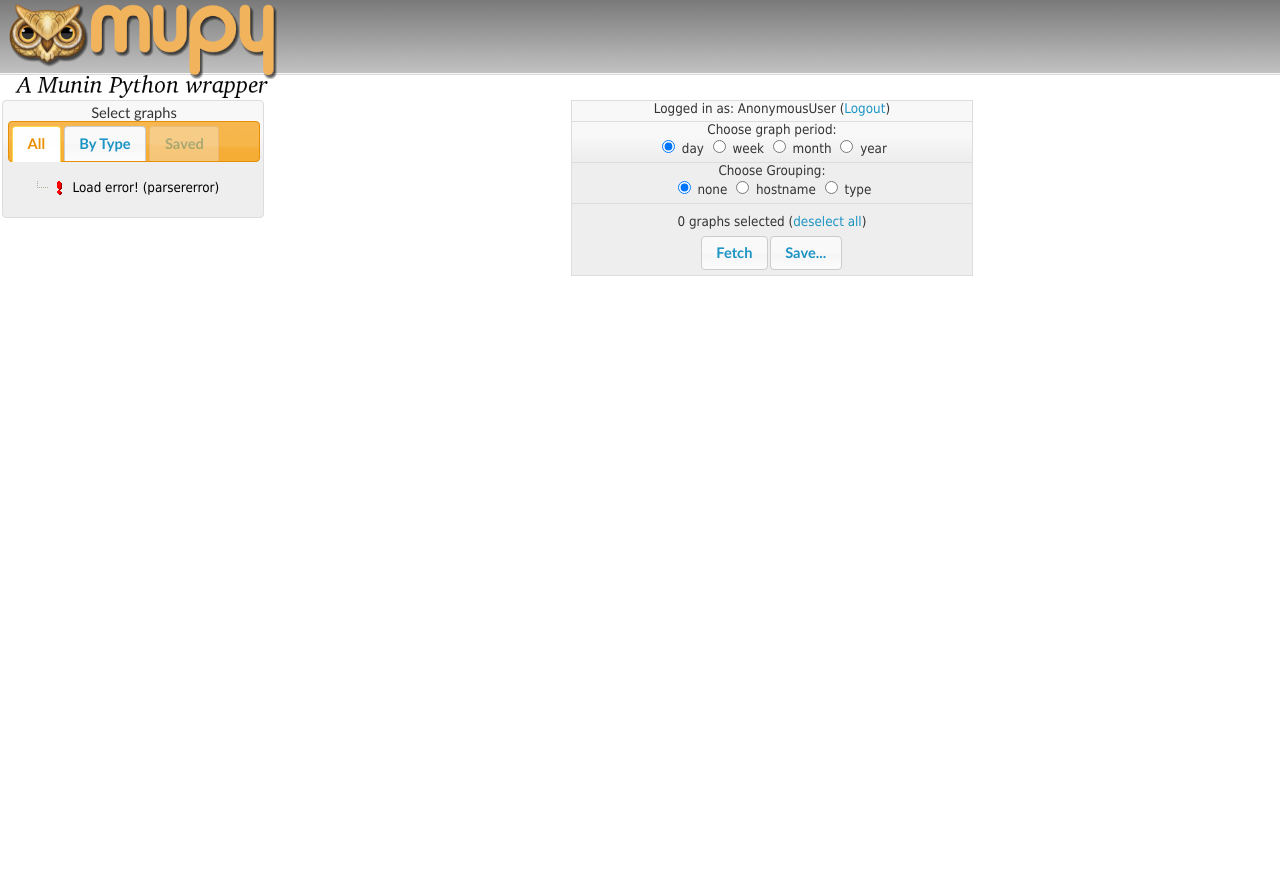
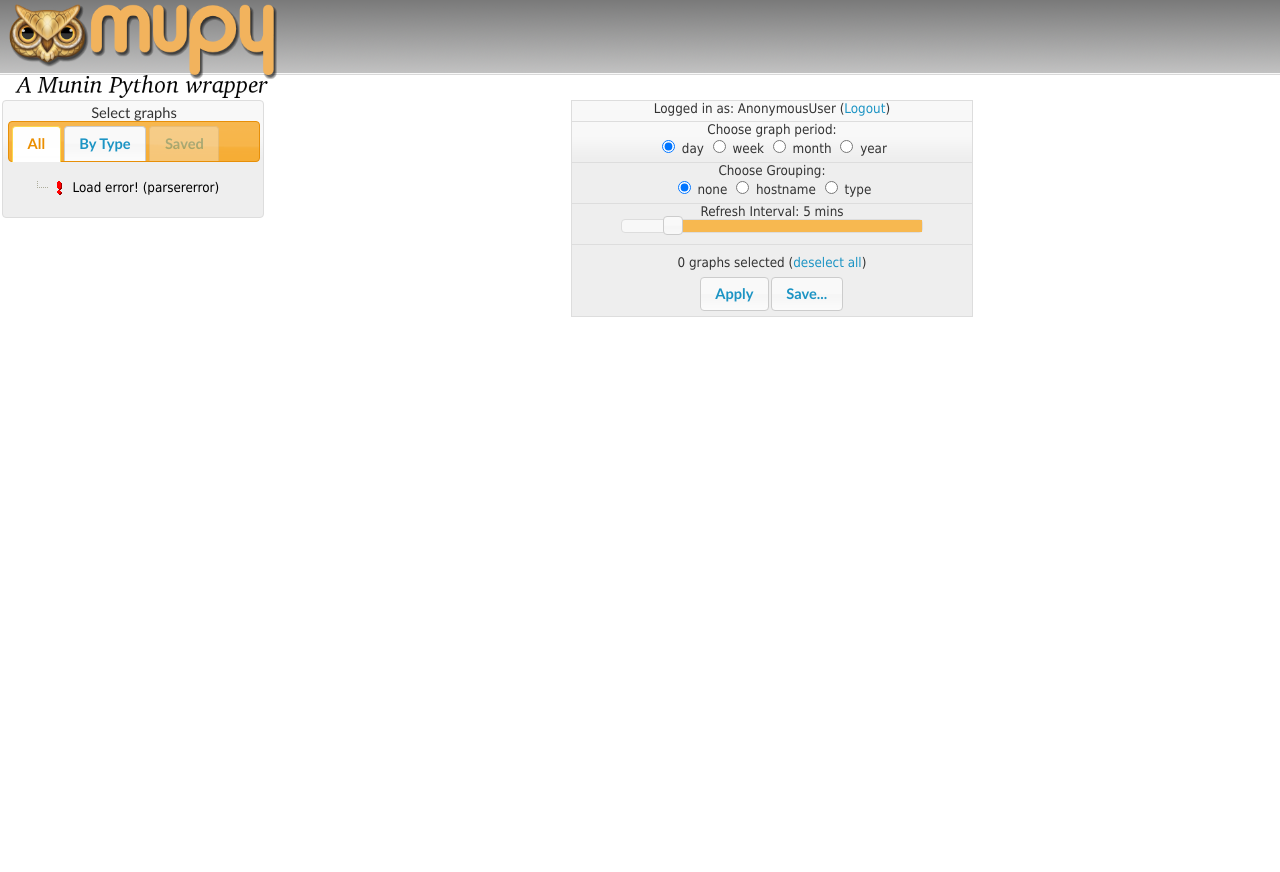
Before and after one commit to grnet/mupy, a Django app: template templates/out.html in a window 1280 px wide. Shown: the top 872 px of the page. Run offline with Django 3.2, Linux system fonts and the light colour scheme; the template is opened without the code that fills it, so the values that code supplies are empty; some libraries are stand-ins or nearby versions.

Commit message:
Added Refresh interval modification

```diff
--- a/templates/base.html
+++ b/templates/base.html
@@ -180,6 +180,10 @@
 			color: red;
 		 	list-style-type: none;
 		}
+		#slider{
+			width: 300px;
+			margin:auto;
+		}
 	</style>
 	{% block extrahead %}{% endblock %}
 	</head>
--- a/templates/out.html
+++ b/templates/out.html
@@ -5,6 +5,7 @@
 		var allLoaded = false;
 		var refreshId = false;
 		var catLoaded = false;
+		var refreshTime = 5;
 		var activeTabIndex = false;
 		graphs_arr = new Array();
 		var searchesNames = new Array();
@@ -24,7 +25,11 @@
 				searchesNames.push("{{sav}}");
 			{% endfor %}
 		{% endif %}
+
+
+
 		$(document).ready(function(){
+
 			{% if new_window %}
 				$("#tabs").hide();
 				$("#counted_graphs_holder").hide();
@@ -34,6 +39,21 @@
 			$("#counted_graphs").html("0 graphs selected");
 			$("#graphs").empty();
 			$("#save_dialog").hide();
+			$( "#slider" ).slider({
+				range: "max",
+				min: 3,
+				max: 15,
+				value: 5,
+				slide: function( event, ui ) {
+					refreshTime = ui.value ;
+					console.log(refreshTime);
+					if (refreshId != false){
+						clearInterval(refreshId);
+					}
+					$( "#refreshIndicator" ).text( ui.value );
+				}
+			});
+			$( "#refreshIndicator" ).text( $( "#slider" ).slider( "value" ) );
 
 			$( "#tabs" ).resizable({
 				maxWidth: 400,
@@ -121,18 +141,21 @@
 					}
 					$("#graphs").empty();
 					fetchGraphs();
-/*					if (refreshId != false){
+					if (refreshId != false){
 						clearInterval(refreshId);
 					}
 					refreshId = setInterval(function(){
 						$("#graphs").empty();
 						fetchGraphs();
 						console.log('refreshing');
-					}, 10000);*/
+					}, refreshTime*1000*60);
 					return false;
 				});
 			$("#deselect")
 			.click(function(){
+				if (refreshId != false){
+					clearInterval(refreshId);
+				}
 				if (allLoaded == true){
 					$("#tree_menu_"+activeTabIndex).dynatree("getRoot").visit(function(node){
 							node.select(false);
@@ -222,6 +245,7 @@
 							});
 				for(var i=0, l=graph_group.graphs.length; i<l; i++){
 					graphitem = graph_group.graphs[i];
+					var randomNo = Math.floor(Math.random()*9999999);
 					$("#graph_group_"+j+"").append(
 							"<li class='graph_li'>"+
 								"<div class='graph_blockfloat'>"+
@@ -230,7 +254,7 @@
 									"<br>"+
 									"<a href='"+graphitem.pageurl+"' target='_blank'>"+
 									graphitem.graphname+"<br><br>"+
-									"<img class='graph_class' src='"+graphitem.imgurl+"-"+period+".png'/></a>"+
+									"<img class='graph_class' src='"+graphitem.imgurl+"-"+period+".png?r="+randomNo+"'/></a>"+
 							"</div></li>");
 				}
 			}
@@ -312,9 +336,12 @@
 								<input type="radio" name="grouping" value="graphname"> type<br>
 							</form>
 						</div>
+						<div id='refresh_interval' class='options_menu' style="height: 40px;">Refresh Interval: <span id="refreshIndicator"></span> mins<br>
+							<div id="slider"></div>
+						</div>
 						<div id="button_holder">
 							<div id="counted_graphs_holder"><span id="counted_graphs">0 graphs selected</span> {% if not new_window %}<span>(<a href="#" id="deselect">deselect all</a>)</span>{% endif %}</div>
-							<button id="fetch">Fetch</button>{% if not new_window %}<button id="save">Save...</button>{% endif %}
+							<button id="fetch">Apply</button>{% if not new_window %}<button id="save">Save...</button>{% endif %}
 						</div>
 						<div id="save_dialog" style="display:none">
 							<form action="" id="saveQueryForm">
```
